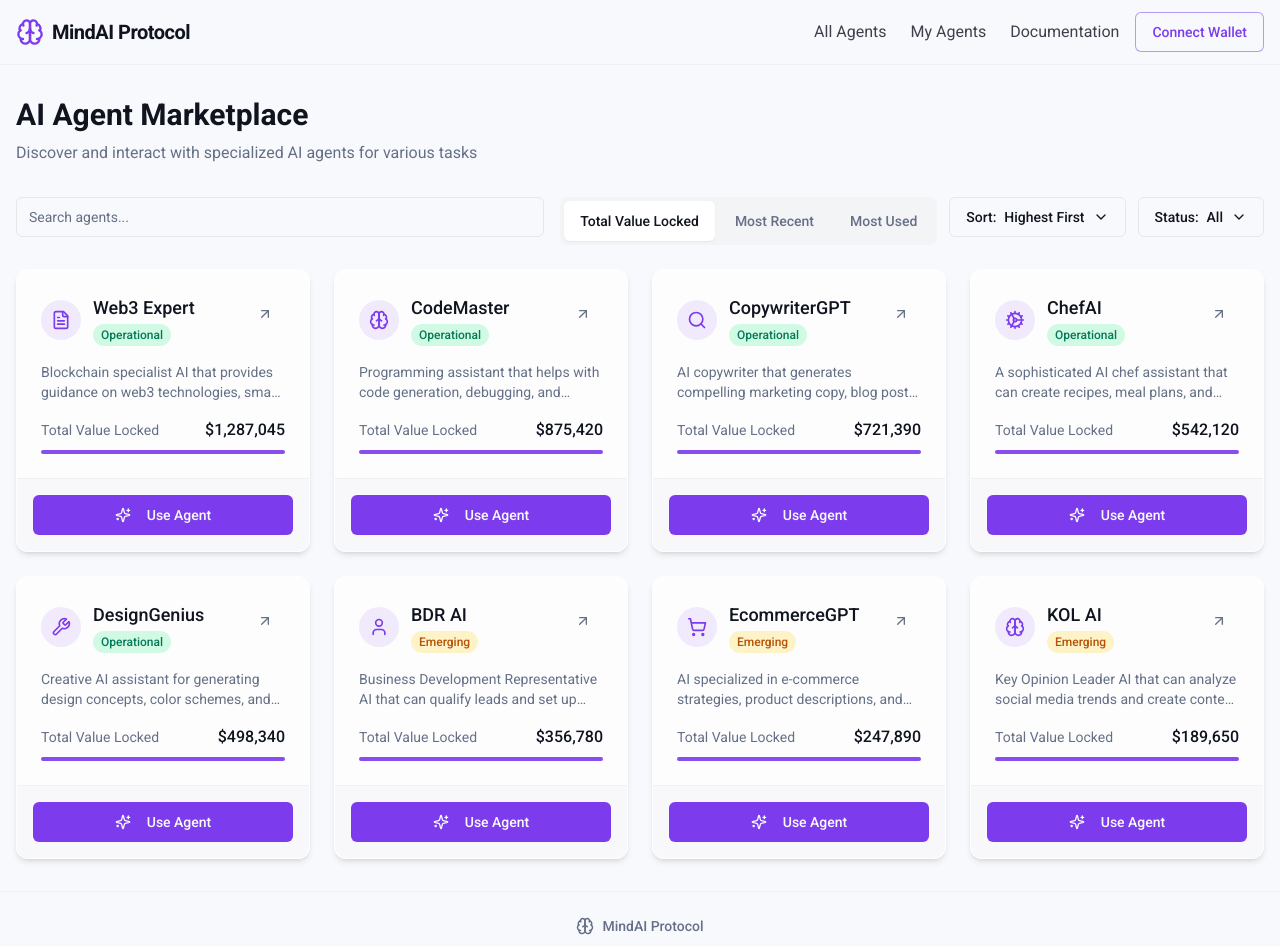
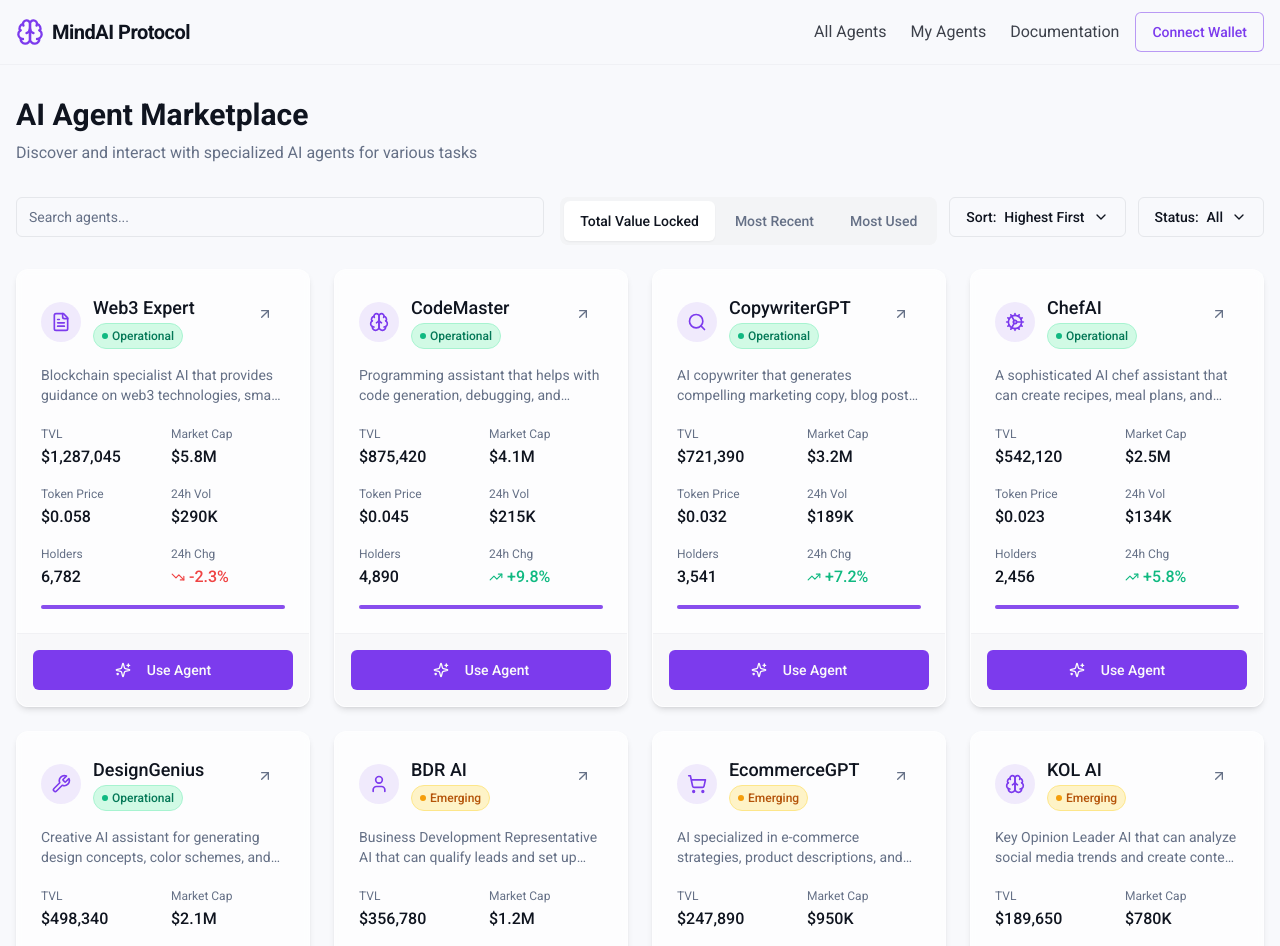
Before and after one commit to campflex/mindai-visual-interface-af0f379b, a React (Vite) app: page / in a window 1280 px wide. Shown: the top 946 px of the page. Built offline with nearby package versions, Linux system fonts and the light colour scheme.

Commit message:
feat: Add market cap and other metrics
Adjust the AgentCard layout to display market cap, 24h volume, 24h change, token price, and holders.

```diff
--- a/src/components/AgentCard.tsx
+++ b/src/components/AgentCard.tsx
@@ -1,5 +1,5 @@
 
-import { ArrowUpRight, Brain, Sparkles } from "lucide-react";
+import { ArrowUpRight, Brain, Sparkles, TrendingDown, TrendingUp } from "lucide-react";
 import { Button } from "@/components/ui/button";
 import StatusBadge from "./StatusBadge";
 
@@ -9,6 +9,11 @@ export type AgentData = {
   description: string;
   status: "Emerging" | "Operational";
   tvl: string;
+  marketCap: string;
+  volume24h: string;
+  change24h: number;
+  tokenPrice: string;
+  holders: string;
   icon?: React.ReactNode;
 };
 
@@ -35,11 +40,36 @@ const AgentCard = ({ agent }: { agent: AgentData }) => {
           {agent.description}
         </p>
 
-        <div className="flex flex-col gap-2">
-          <div className="flex justify-between items-center">
-            <span className="text-sm text-muted-foreground">Total Value Locked</span>
-            <span className="font-medium">{agent.tvl}</span>
+        <div className="grid grid-cols-2 gap-x-4 gap-y-3 mb-4">
+          <div>
+            <span className="text-xs text-muted-foreground">TVL</span>
+            <p className="font-medium">{agent.tvl}</p>
           </div>
+          <div>
+            <span className="text-xs text-muted-foreground">Market Cap</span>
+            <p className="font-medium">{agent.marketCap}</p>
+          </div>
+          <div>
+            <span className="text-xs text-muted-foreground">Token Price</span>
+            <p className="font-medium">{agent.tokenPrice}</p>
+          </div>
+          <div>
+            <span className="text-xs text-muted-foreground">24h Vol</span>
+            <p className="font-medium">{agent.volume24h}</p>
+          </div>
+          <div>
+            <span className="text-xs text-muted-foreground">Holders</span>
+            <p className="font-medium">{agent.holders}</p>
+          </div>
+          <div>
+            <span className="text-xs text-muted-foreground">24h Chg</span>
+            <div className={`flex items-center gap-1 ${agent.change24h >= 0 ? 'text-emerald-500' : 'text-red-500'}`}>
+              {agent.change24h >= 0 ? <TrendingUp size={14} /> : <TrendingDown size={14} />}
+              <span className="font-medium">{agent.change24h >= 0 ? '+' : ''}{agent.change24h}%</span>
+            </div>
+          </div>
+        </div>
+
         <div className="h-1 w-full bg-secondary rounded-full overflow-hidden">
           <div
             className="h-full bg-accent animate-pulse-light"
@@ -47,7 +77,6 @@ const AgentCard = ({ agent }: { agent: AgentData }) => {
               width: `${Math.min(parseInt(agent.tvl.replace(/[^0-9]/g, '')) / 1000 * 100, 100)}%`
             }}
           />
-          </div>
         </div>
       </div>
 
--- a/src/components/StatusBadge.tsx
+++ b/src/components/StatusBadge.tsx
@@ -10,13 +10,17 @@ const StatusBadge = ({ status, className }: StatusBadgeProps) => {
   return (
     <span
       className={cn(
-        "px-2 py-1 text-xs font-medium rounded-full",
+        "px-2 py-1 text-xs font-medium rounded-full inline-flex items-center",
         status === "Emerging"
-          ? "bg-amber-100 text-amber-700"
-          : "bg-emerald-100 text-emerald-700",
+          ? "bg-amber-100 text-amber-700 border border-amber-200"
+          : "bg-emerald-100 text-emerald-700 border border-emerald-200",
         className
       )}
     >
+      <span className={cn(
+        "w-1.5 h-1.5 rounded-full mr-1",
+        status === "Emerging" ? "bg-amber-500" : "bg-emerald-500"
+      )}></span>
       {status}
     </span>
   );
--- a/src/pages/Index.tsx
+++ b/src/pages/Index.tsx
@@ -14,6 +14,11 @@ const AGENTS_DATA: AgentData[] = [
     description: "A sophisticated AI chef assistant that can create recipes, meal plans, and cooking guidance.",
     status: "Operational",
     tvl: "$542,120",
+    marketCap: "$2.5M",
+    volume24h: "$134K",
+    change24h: 5.8,
+    tokenPrice: "$0.023",
+    holders: "2,456",
     icon: <Cog size={20} />
   },
   {
@@ -22,6 +27,11 @@ const AGENTS_DATA: AgentData[] = [
     description: "Blockchain specialist AI that provides guidance on web3 technologies, smart contracts, and DeFi.",
     status: "Operational",
     tvl: "$1,287,045",
+    marketCap: "$5.8M",
+    volume24h: "$290K",
+    change24h: -2.3,
+    tokenPrice: "$0.058",
+    holders: "6,782",
     icon: <FileText size={20} />
   },
   {
@@ -30,6 +40,11 @@ const AGENTS_DATA: AgentData[] = [
     description: "Business Development Representative AI that can qualify leads and set up meetings with prospects.",
     status: "Emerging",
     tvl: "$356,780",
+    marketCap: "$1.2M",
+    volume24h: "$82K",
+    change24h: 12.5,
+    tokenPrice: "$0.015",
+    holders: "1,230",
     icon: <User size={20} />
   },
   {
@@ -38,6 +53,11 @@ const AGENTS_DATA: AgentData[] = [
     description: "Key Opinion Leader AI that can analyze social media trends and create content strategies.",
     status: "Emerging",
     tvl: "$189,650",
+    marketCap: "$780K",
+    volume24h: "$45K",
+    change24h: -1.7,
+    tokenPrice: "$0.008",
+    holders: "892",
     icon: <Brain size={20} />
   },
   {
@@ -46,6 +66,11 @@ const AGENTS_DATA: AgentData[] = [
     description: "AI copywriter that generates compelling marketing copy, blog posts, and ad content.",
     status: "Operational",
     tvl: "$721,390",
+    marketCap: "$3.2M",
+    volume24h: "$189K",
+    change24h: 7.2,
+    tokenPrice: "$0.032",
+    holders: "3,541",
     icon: <Search size={20} />
   },
   {
@@ -54,6 +79,11 @@ const AGENTS_DATA: AgentData[] = [
     description: "Creative AI assistant for generating design concepts, color schemes, and layout ideas.",
     status: "Operational",
     tvl: "$498,340",
+    marketCap: "$2.1M",
+    volume24h: "$123K",
+    change24h: 3.5,
+    tokenPrice: "$0.021",
+    holders: "2,780",
     icon: <Wrench size={20} />
   },
   {
@@ -62,6 +92,11 @@ const AGENTS_DATA: AgentData[] = [
     description: "AI specialized in e-commerce strategies, product descriptions, and conversion optimization.",
     status: "Emerging",
     tvl: "$247,890",
+    marketCap: "$950K",
+    volume24h: "$67K",
+    change24h: -5.3,
+    tokenPrice: "$0.012",
+    holders: "1,456",
     icon: <ShoppingCart size={20} />
   },
   {
@@ -70,6 +105,11 @@ const AGENTS_DATA: AgentData[] = [
     description: "Programming assistant that helps with code generation, debugging, and technical documentation.",
     status: "Operational",
     tvl: "$875,420",
+    marketCap: "$4.1M",
+    volume24h: "$215K",
+    change24h: 9.8,
+    tokenPrice: "$0.045",
+    holders: "4,890",
     icon: <Brain size={20} />
   }
 ];
```
Lines whose indentation alone changed are shown as unchanged.
